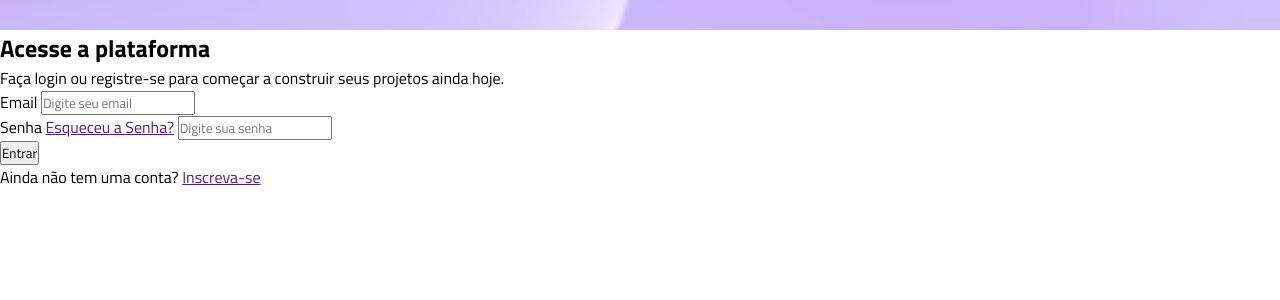
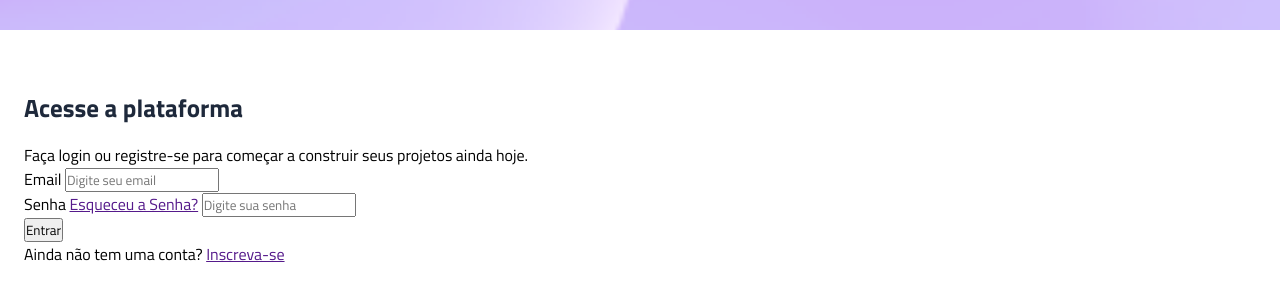
Before and after one commit to Milexz1/Projeto-vertigo, a plain HTML site: page index.html in a window 1280 px wide. Shown: the part 104-404 px from the top of the page. Drawn offline with Linux system fonts and the light colour scheme.

Commit message:
Ajustes da section descrição

```diff
--- a/style.css
+++ b/style.css
@@ -5,11 +5,29 @@
     padding: 0;
 }
 
+:root{
+    --gray-800: #1e293b;
+    --gray-600: #475569;
+}
+
 header{
     background-image: url(./imagens/Bg-mobile.png);
     background-size: cover;
     height: 8.375rem;
+
     display: flex;
     justify-content: center;
     align-items: center;
+
+    margin-bottom: 3.7rem;
 }
+
+main{
+    padding-inline: 1.5rem;
+}
+
+.descrição h1{
+    color: var(--gray-800);
+    margin-bottom: 1rem;
+    font-size: 1.5625rem;
+}
```
